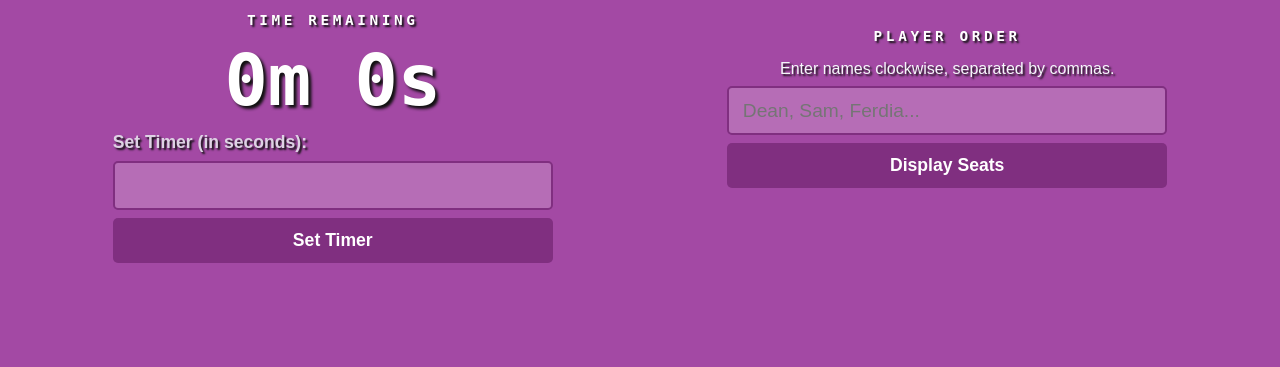
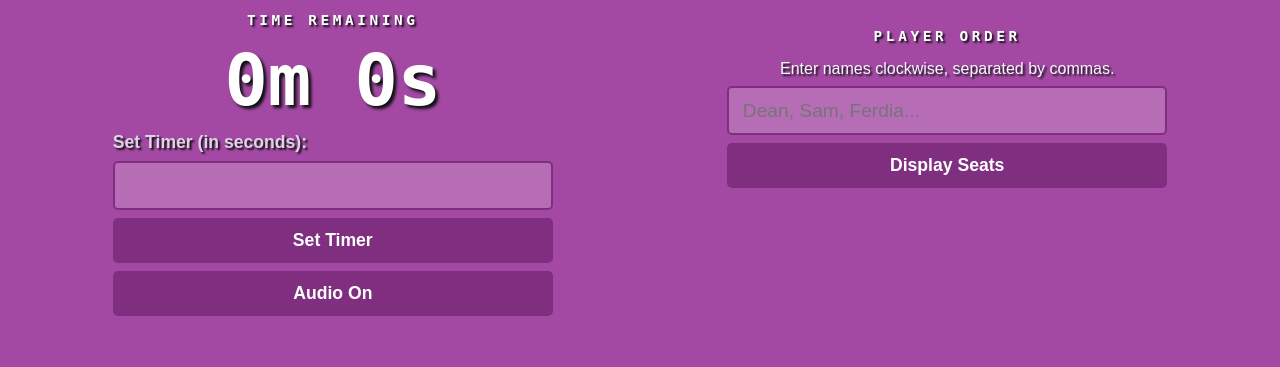
Before and after one commit to SamDennehy/Clocktower-Carl, a Flask app: page / in a window 1280 px wide. Shown: the part 691-1058 px from the top of the page. Before the commit the page ends 954 px from the top, so only its background shows below. Run offline with Flask 3, Linux system fonts and the light colour scheme; parts of the project's set-up code (start-up, migrations or seed data) failed here and were passed over; some libraries are stand-ins or nearby versions.

Commit message:
added audio for end of timer and a toggle button

```diff
--- a/static/scripts.js
+++ b/static/scripts.js
@@ -4,7 +4,17 @@ const carlFrameDurations = [200, 150, 90];
 const carlFrameOrder = [0, 1, 2, 1, 0];
 const carlIdleDuration = 30000;
 const timerCrazyDuration = 5000;
+const audioToggleButton = document.getElementById("toggle-audio-button");
+let audioToggle = true;
 let timerCrazyTimeout;
+
+if (audioToggleButton) {
+    audioToggleButton.addEventListener("click", function() {
+        audioToggle = !audioToggle;
+        audioToggleButton.textContent = audioToggle ? "Audio On" : "Audio Off";
+        }
+    )
+};
 
 async function updateLogs() {
     const logsElement = document.getElementById("logs-container");
@@ -173,8 +183,13 @@ function setTimer(event) {
         displayEasterEgg("Happy Birthday Dean!");
         return;
     }
-
-    startTimer(Date.now() + durationSeconds * 1000);
+    else if (durationSeconds === 67) {
+        displayEasterEgg("67");
+        return;
+    }
+    else {
+        startTimer(Date.now() + durationSeconds * 1000);
+    }
 }
 
 function startTimer(endTime) {
@@ -205,10 +220,27 @@ function startTimer(endTime) {
             sessionStorage.removeItem("timerEndTime");
 
             if (timerCarl) {
-                timerCarl.classList.add("timer-expired");
-                timerCrazyTimeout = setTimeout(() => {
-                    timerCarl.classList.remove("timer-expired");
-                }, timerCrazyDuration);
+                var chimeAudio = document.getElementById("chime-audio");
+                var changeCarlFaceAndScream = () => {
+                    timerCarl.classList.add("timer-expired");
+                    timerCrazyTimeout = setTimeout(() => {
+                        timerCarl.classList.remove("timer-expired");
+                    }, timerCrazyDuration);
+
+                    var screamingAudio = document.getElementById("screaming-audio");
+                    if (screamingAudio && audioToggle) {
+                        screamingAudio.currentTime = 0;
+                        screamingAudio.play();
+                    }
+                };
+
+                if (chimeAudio && audioToggle) {
+                    chimeAudio.currentTime = 0;
+                    chimeAudio.addEventListener("ended", changeCarlFaceAndScream, { once: true });
+                    chimeAudio.play();
+                } else {
+                    changeCarlFaceAndScream();
+                }
             }
         }
     }
--- a/templates/grimoire.html
+++ b/templates/grimoire.html
@@ -13,6 +13,14 @@
     </nav>
     <main class="grimoire-shell">
         <section class="timer" aria-labelledby="timer-heading">
+            <audio id="chime-audio">
+                <source src="{{ url_for('static', filename='chimes.mp3') }}" type="audio/mpeg">
+                Your browser does not support the audio element.
+            </audio>
+            <audio id="screaming-audio">
+                <source src="{{ url_for('static', filename='screaming.mp3') }}" type="audio/mpeg">
+                Your browser does not support the audio element.
+            </audio>
             <p id="watching-message" class="watching-message">CARL IS WATCHING</p>
             <div class="timer-carl">
                 <img class="timer-carl-image timer-carl-image-one" src="{{ url_for('static', filename='carl.png') }}" alt="">
@@ -28,6 +36,7 @@
                 <label for="timer-duration">Set Timer (in seconds):</label>
                 <input type="number" id="timer-duration" name="duration" min="1" required>
                 <button type="submit">Set Timer</button>
+                <button type="button" id="toggle-audio-button">Audio On</button>
             </form>
         </section>
 
```
Also changed, not shown: 2 other files.
